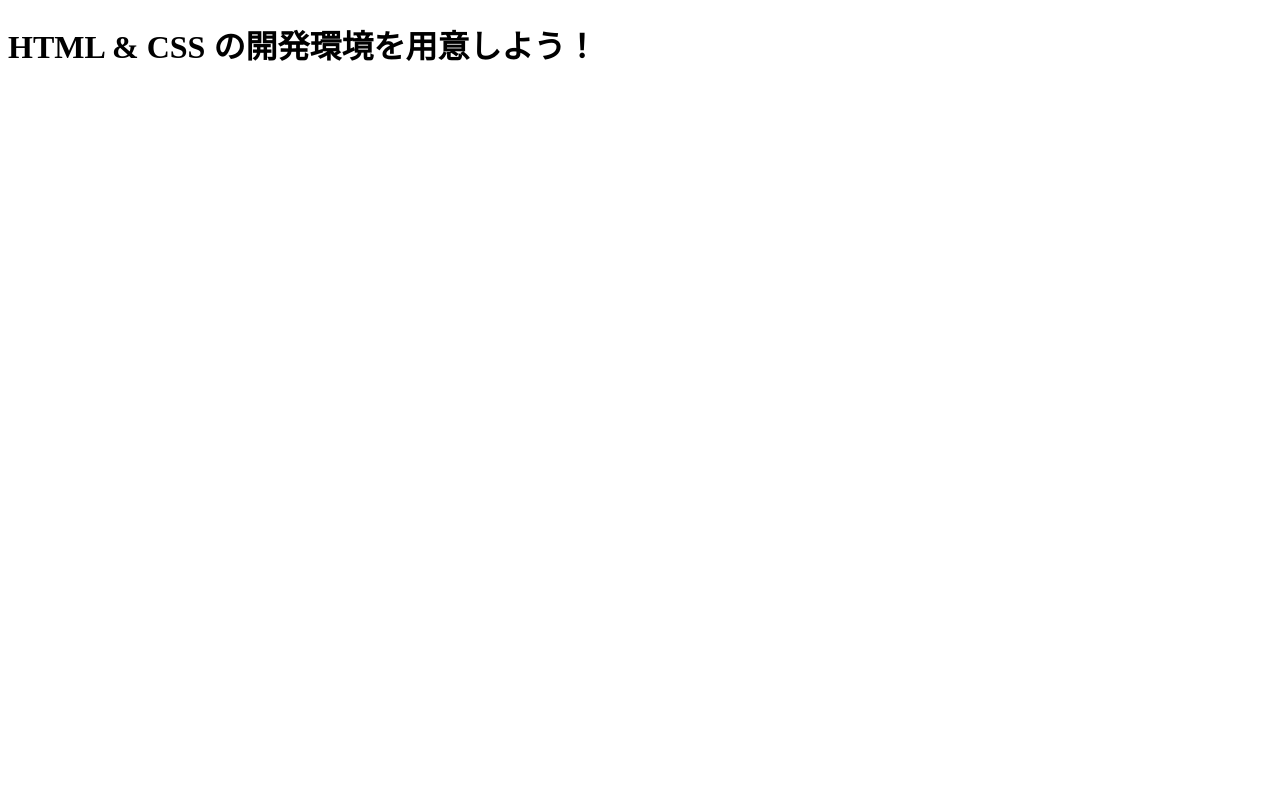
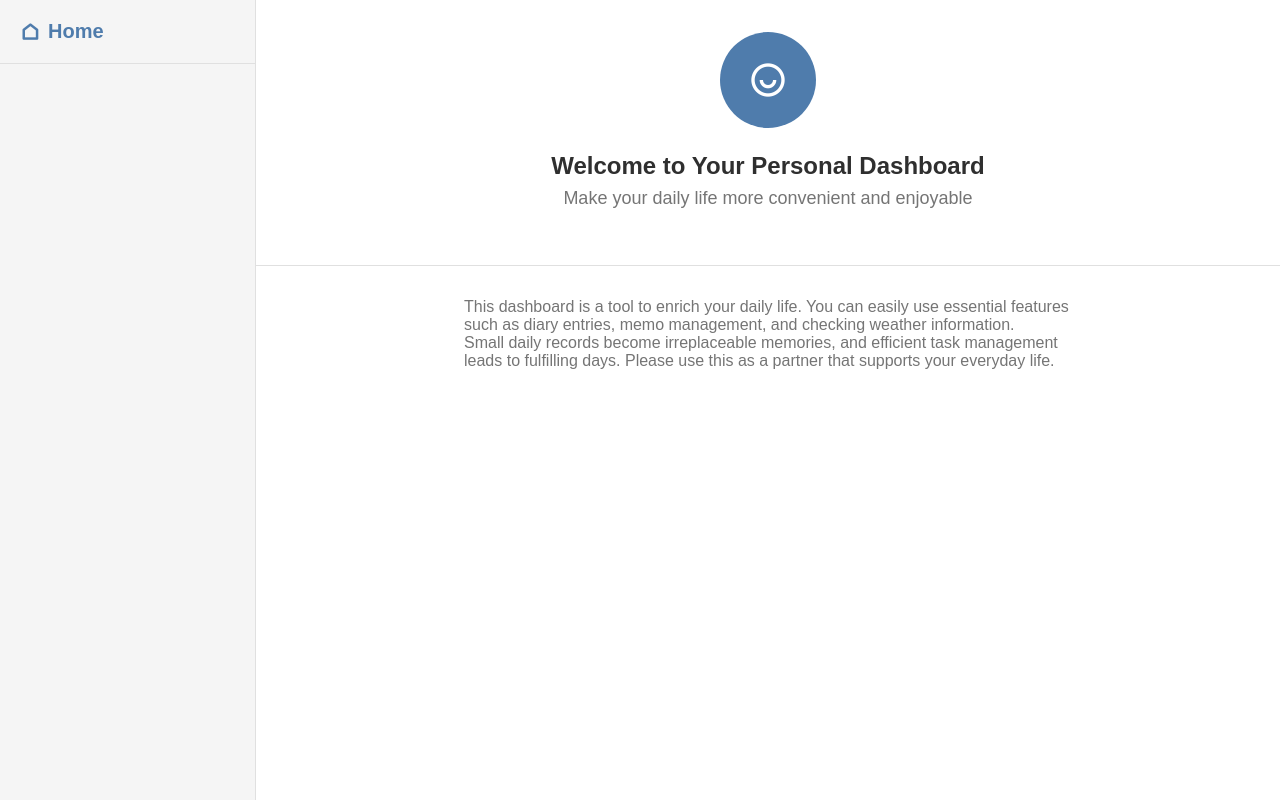
Before and after one commit to tk10589/my-first-web-app, a plain HTML site: page index.html in a window 1280 px wide. Drawn offline with nearby package versions, Linux system fonts and the light colour scheme.

Commit message:
新しい Web サイト用ファイルをアップロード

```diff
--- a/index.html
+++ b/index.html
@@ -1,10 +1,48 @@
 <!DOCTYPE html>
-<html>
+<html lang="en">
   <head>
-    <meta charset="utf-8">
-    <title>Progate</title>
+    <meta charset="UTF-8" />
+    <meta name="viewport" content="width=device-width, initial-scale=1.0" />
+    <title>Dashboard</title>
+    <link rel="stylesheet" href="style.css" />
+    <link
+      href="https://cdn.jsdelivr.net/npm/remixicon@4.5.0/fonts/remixicon.css"
+      rel="stylesheet"
+    />
   </head>
   <body>
-    <h1 class="title">HTML & CSS の開発環境を用意しよう！</h1>
+    <div class="Dashboard-container">
+      <aside class="sideber">
+        <div class="sideber-header">
+          <a href="#" class="sideber-home" data-tab="home">
+            <span class="ri-home-line"></span>
+            <span>Home</span>
+          </a>
+        </div>
+      </aside>
+      <main div class="main-content">
+        <section id="home">
+          <div class="main-header">
+            <span class="ri-user-smile-line"></span>
+            <p class="main-header-title">Welcome to Your Personal Dashboard</p>
+            <p class="main-header-subtitle">
+              Make your daily life more convenient and enjoyable
+            </p>
+          </div>
+          <div class="main-header-message">
+            <p>
+              This dashboard is a tool to enrich your daily life. You can easily
+              use essential features such as diary entries, memo management, and
+              checking weather information.
+            </p>
+            <p>
+              Small daily records become irreplaceable memories, and efficient
+              task management leads to fulfilling days. Please use this as a
+              partner that supports your everyday life.
+            </p>
+          </div>
+        </section>
+      </main>
+    </div>
   </body>
 </html>
--- /dev/null
+++ b/style.css
@@ -0,0 +1,101 @@
+/* ブラウザで設定されているスタイルのリセット・共通設定 */
+/* 消さないでください */
+*,
+*::before,
+*::after {
+  box-sizing: border-box;
+}
+body,
+h1,
+h2,
+h3,
+p,
+ul,
+li,
+form,
+input,
+textarea,
+select,
+button {
+  margin: 0;
+  padding: 0;
+  font-family: sans-serif;
+}
+
+ul {
+  list-style: none;
+}
+/* スタイルのリセット終了 */
+
+/* サイドバーとメインコンテンツを包むための要素のスタイルを書いてください */
+.sideber {
+  width: 256px;
+  flex-shrink: 0;
+  background-color: #f5f5f5;
+  border-right: 1px solid #e0e0e0;
+  display: flex;
+  flex-direction: column;
+  height: 100%;
+  max-width: 300px;
+  min-width: 200px;
+}
+/* サイドバーに関連するスタイルを書いてください */
+.sideber-header {
+  padding: 20px;
+  border-bottom: 1px solid #e0e0e0;
+}
+.sideber-home {
+  font-size: 1.25rem;
+  font-weight: 600;
+  color: #4f7cac;
+  display: flex;
+  align-items: center;
+  gap: 8px;
+}
+a {
+  text-decoration: none;
+}
+/* メインコンテンツに関連するスタイルを書いてください */
+.Dashboard-container {
+  display: flex;
+  height: 100vh;
+}
+.main-content {
+  flex: 1;
+}
+.main-header {
+  background-color: #ffffff;
+  padding: 32px;
+  border-bottom: 1px solid #e0e0e0;
+  text-align: center;
+}
+.ri-user-smile-line {
+  width: 96px;
+  height: 96px;
+  background-color: #4f7cac;
+  border-radius: 50%;
+  display: flex;
+  justify-content: center;
+  align-items: center;
+  margin: 0px auto 24px;
+  font-size: 2.5rem;
+  color: #ffffff;
+}
+.main-header-title {
+  font-size: 1.5rem;
+  font-weight: 600;
+  color: #2f2f2f;
+  margin-bottom: 8px;
+}
+.main-header-subtitle {
+  font-size: 1.125rem;
+  color: #757575;
+  margin-bottom: 24px;
+}
+.main-header-message {
+  width: 672px;
+  margin: 0px auto;
+  padding: 32px;
+  color: #757575;
+  margin-bottom: 16px;
+}
```
